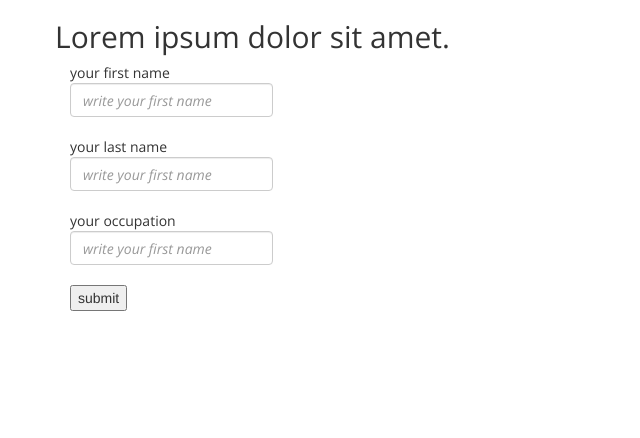
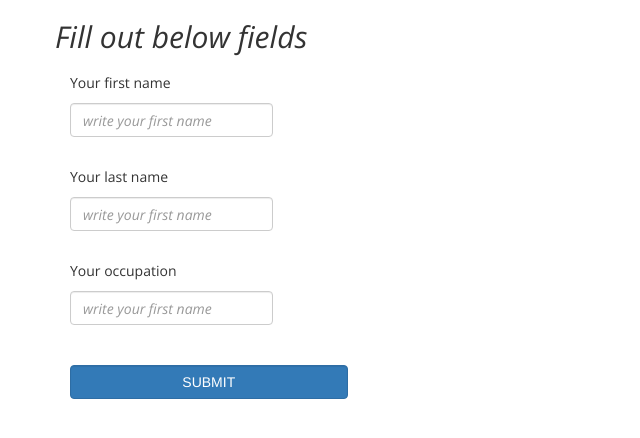
Before and after one commit to anam5233/backend-projects, a PHP site: page / in a window 1280 px wide. Shown: the top 438 px of the page, without its empty margins (0-640 px from the left). Run offline with PHP 8.4, Linux system fonts and the light colour scheme.

Commit message:
some style added to the project

```diff
--- a/project_1/css/style.css
+++ b/project_1/css/style.css
@@ -5,7 +5,11 @@ body{
 
 header h2{
 	font-family: 'Open Sans', sans-serif;
-	font-weight: 400;
+	font-weight: 300;
+	/*text-transform: capitalize;*/
+	font-style: italic;
+	margin:20px 0px;
+
 }
 header h3{
 	font-family: 'Open Sans', sans-serif;
@@ -81,8 +85,6 @@ section.myform form div.form-group label{
 	font-weight: 400;
 }
 section.myform form .form-tel label{
-	/*margin-right:40px;*/
-	/*background-color:red;*/
 	width:50px;
 	text-align: center;
 }
@@ -95,6 +97,41 @@ section.myform form div.form-tel div.fax{
 	text-align: right;
 }
 
+section.myform .col-lg-6:first-child{
+	/*border:solid 1px red;*/
+}
+
+section.myform .col-lg-6:first-child input{
+	margin:10px 0px;
+}
+section.myform .col-lg-6:first-child input[type="submit"]{
+	text-transform: uppercase;
+	width: 50%;
+}
+section.myform .col-lg-6:first-child label:first-letter{
+	text-transform: capitalize;
+}
+section.myform .success-text{
+	border:solid 1px #ccc;
+	border-radius: 5px;
+	padding:10px;
+	text-align: center;
+	font-family: 'Open Sans', sans-serif;
+	font-weight: 300;
+	margin:10px 0px;
+	text-transform: capitalize;
+}
+section.myform .form-info{
+	border:solid 1px #ccc;
+	border-radius: 5px;
+	padding:15px;
+	text-align: center;
+	font-family: 'Open Sans', sans-serif;
+	font-weight: 300;
+	margin:10px 0px 20px;
+	text-transform: capitalize;
+
+}
 /*table
 =====================*/
 section.myform form div.form-group table th{
--- a/project_1/index.php
+++ b/project_1/index.php
@@ -15,7 +15,7 @@ include "mydb_connection.php";
 <header>
 	<div class="container">
 		<div class="row">
-			<h2>Lorem ipsum dolor sit amet.</h2>
+			<h2>Fill out below fields</h2>
 		</div>
 	</div>
 </header>
@@ -27,6 +27,7 @@ include "mydb_connection.php";
 		<div class="row">
 		<div class="col-lg-6">
 			<form action="<?php echo $_SERVER['PHP_SELF'] ?>" method="post">
+
 				<div class="form-group">
 					<label for="f_name">your first name
 						<input type="text" name="f_name" id="f_name" class="form-control" placeholder="write your first name" required>
@@ -46,7 +47,7 @@ include "mydb_connection.php";
 				</div>
 
 				<div class="form-group">
-					<input type="submit" value="submit">
+					<input type="submit" value="submit" class="btn btn-primary form-control">
 				</div>
 
 			</form>
@@ -66,15 +67,21 @@ include "mydb_connection.php";
 						 VALUES ('$f_name', '$l_name', '$occupation')");
 
 				if (empty($f_name) || empty($l_name) || empty($occupation)) {
-					echo "<p class=\"error\">your first name input field is empty</p>";
+					echo "<p class=\"error\">fill out the form correctly</p>";
 				}
 				else{
 					if ($result) : ?>
-					<p>Added a record for <?php echo ($firstName); ?> the singer.</p>
-					<a href="result.php">Now go see your new record in action.</a>
+					<p class="success-text">Added a record to <?php echo ($firstName); ?> the database successfully.</p>
 
-					<?php endif;
-					echo "<p class=\"success\">your first name is ". $f_name. "</p>";
+
+					<?php endif; ?>
+					<div class="form-info">
+						<p class="form-data f_name">your first name is <?php echo $f_name ?></p>
+						<p class="form-data l_name">your last name is <?php echo $l_name ?></p>
+						<p class="form-data occupation">your occupation is <?php echo $occupation ?></p>
+					</div>
+					<a href="result.php" class="btn btn-default">See result</a>
+					<?php
 				}
 
 
```
